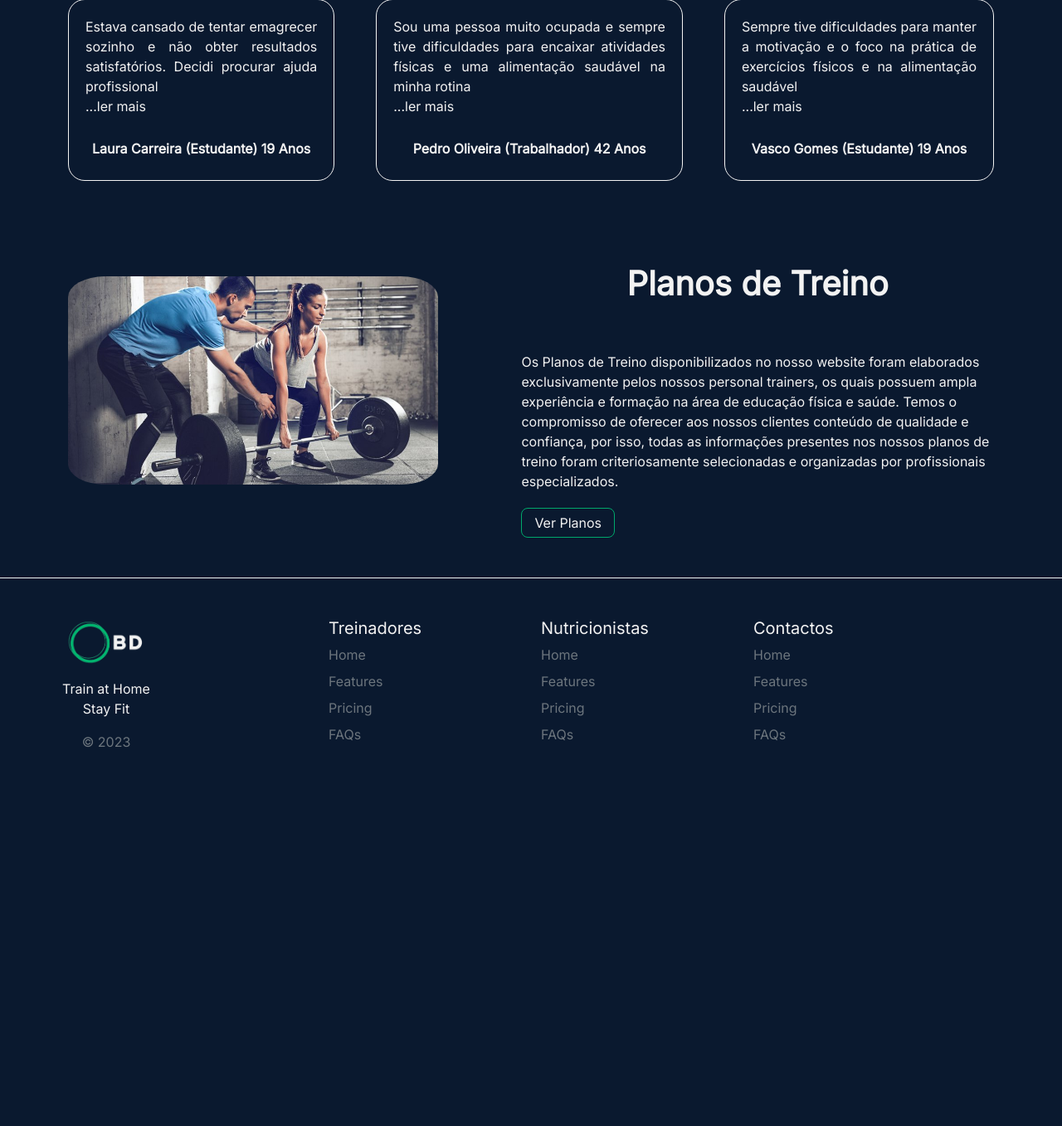
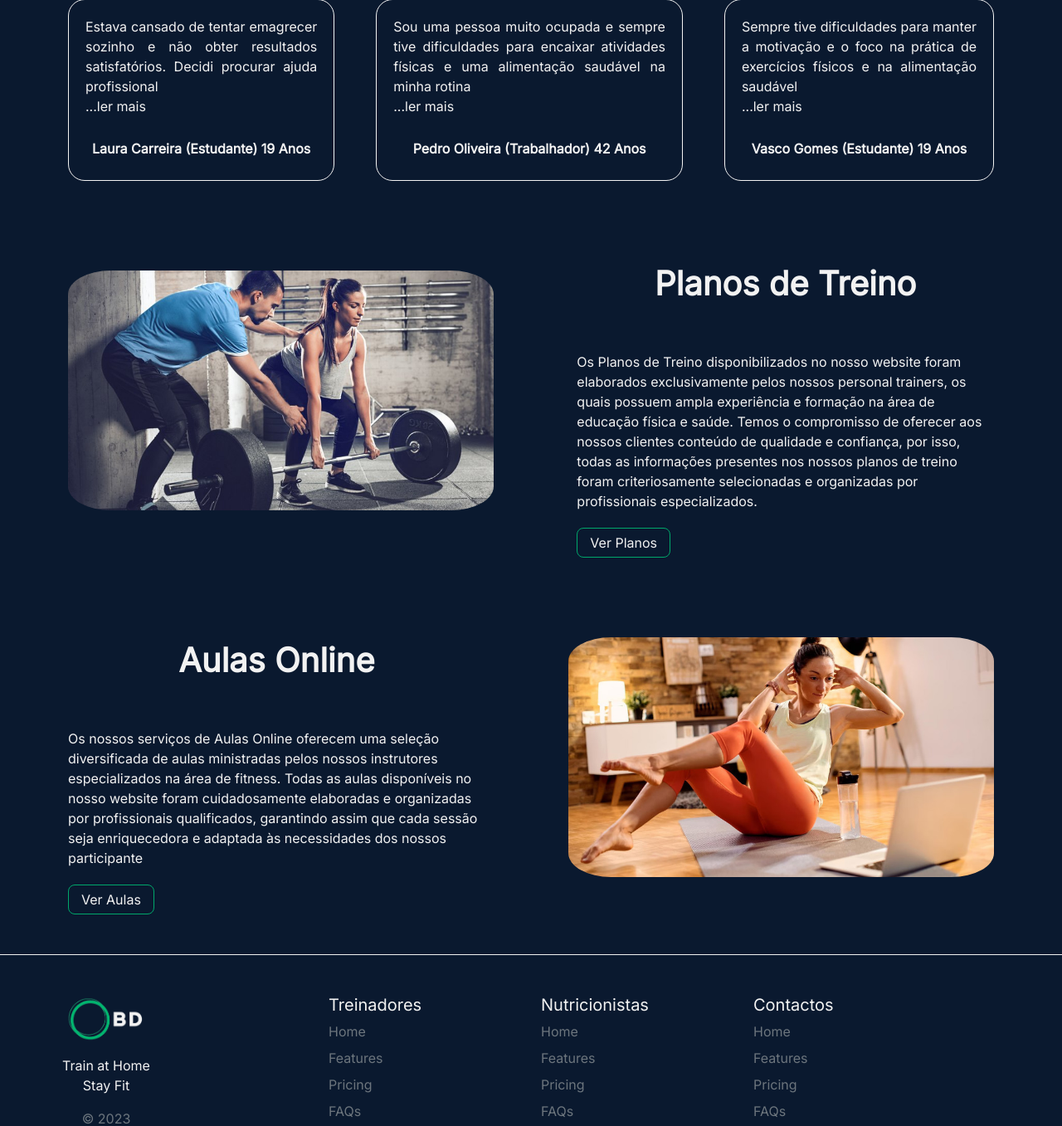
Before and after one commit to AfonsoLob/Built-Different, a Flask app: page / in a window 1280 px wide. Shown: the part 1159-2516 px from the top of the page at 83% size. Before the commit the page ends 2059 px from the top, so only its background shows below. Run offline with Flask 3, Linux system fonts and the light colour scheme; a user stored in the database is signed in; data that the repository does not hold is empty; some libraries are stand-ins or nearby versions.

Commit message:
Index Aulas Online + Aulas Texto

```diff
--- a/website/static/css/main.css
+++ b/website/static/css/main.css
@@ -117,28 +117,27 @@ p{
     text-align: center;
     font-weight: bold;
 }
-.plans-container{
+.main-service-container{
     padding-top: 50px;
     display: flex;
     gap: 100px;
     align-items: flex-start;
     justify-content: center;
 }
-.plans-image{
+.main-service-image{
     flex-shrink: 0;
     align-self: center;
-    max-width: 40%;
+    max-width: 46%;
 }
-.plans-image img{
+.main-service-image img{
     border-radius: 10%;
 }
-.plans-info{
+.main-service-info{
     display: flex;
     flex-direction: column;
     justify-content: space-between;
     max-width: 60%;
 }
-
 
 
 
@@ -173,10 +172,10 @@ p{
     .left-dc{
         width: 100%;
     }
-    .plans-image, .right-dc{
+    .main-service-image, .right-dc{
         display: none;
     }
-    .plans-info{
+    .main-service-info{
         max-width: 100%;
     }
 }
--- a/website/templates/index.html
+++ b/website/templates/index.html
@@ -164,13 +164,13 @@
     <h6 class="feedback-owner">Vasco Gomes (Estudante) 19 Anos</h6>
   </div>
 </div>
-<div class="container plans-container">
-  <div class="plans-image">
+<div class="container main-service-container">
+  <div class="main-service-image">
     <img class="img-fluid" src="{{url_for('static', filename='images/fitness_coach.jpg')}}" alt="men lifting dumbbells">
   </div>
-  <div class="plans-info">
+  <div class="main-service-info">
     <h1 class="h-division">Planos de Treino</h1>
-    <div class="plans-description">
+    <div class="main-service-description">
       Os Planos de Treino disponibilizados no nosso website foram elaborados exclusivamente pelos nossos personal
       trainers, os quais possuem ampla experiência e formação na área de educação física e saúde.
       Temos o compromisso de oferecer aos nossos clientes conteúdo de qualidade e confiança, por isso, todas as
@@ -180,6 +180,21 @@
     <button style="margin-top: 20px;" onclick="location.href='/plans'">Ver Planos</button>
   </div>
 </div>
+<div class="container main-service-container">
+  <div class="main-service-info even-info">
+    <h1 class="h-division">Aulas Online</h1>
+    <div class="main-service-description">
+      Os nossos serviços de Aulas Online oferecem uma seleção diversificada de aulas ministradas
+      pelos nossos instrutores especializados na área de fitness. Todas as aulas disponíveis
+      no nosso website foram cuidadosamente elaboradas e organizadas por profissionais qualificados, garantindo
+      assim que cada sessão seja enriquecedora e adaptada às necessidades dos nossos participante
+    </div>
+    <button style="margin-top: 20px;" onclick="location.href='/classes'">Ver Aulas</button>
+  </div>
+  <div class="main-service-image even-image">
+    <img class="img-fluid" src="{{url_for('static', filename='images/home-class.jpg')}}" alt="men lifting dumbbells">
+  </div>
+</div>
 <!-- Custom JS -->
 <!-- <script src="{{ url_for('static', filename='javascript/main.js')}}"></script> -->
 {% endblock %}
```
Also changed, not shown: website/templates/classes.html (+4 -4 lines), website/database.db, website/static/images/home-class.jpg (added), 1 other file.
